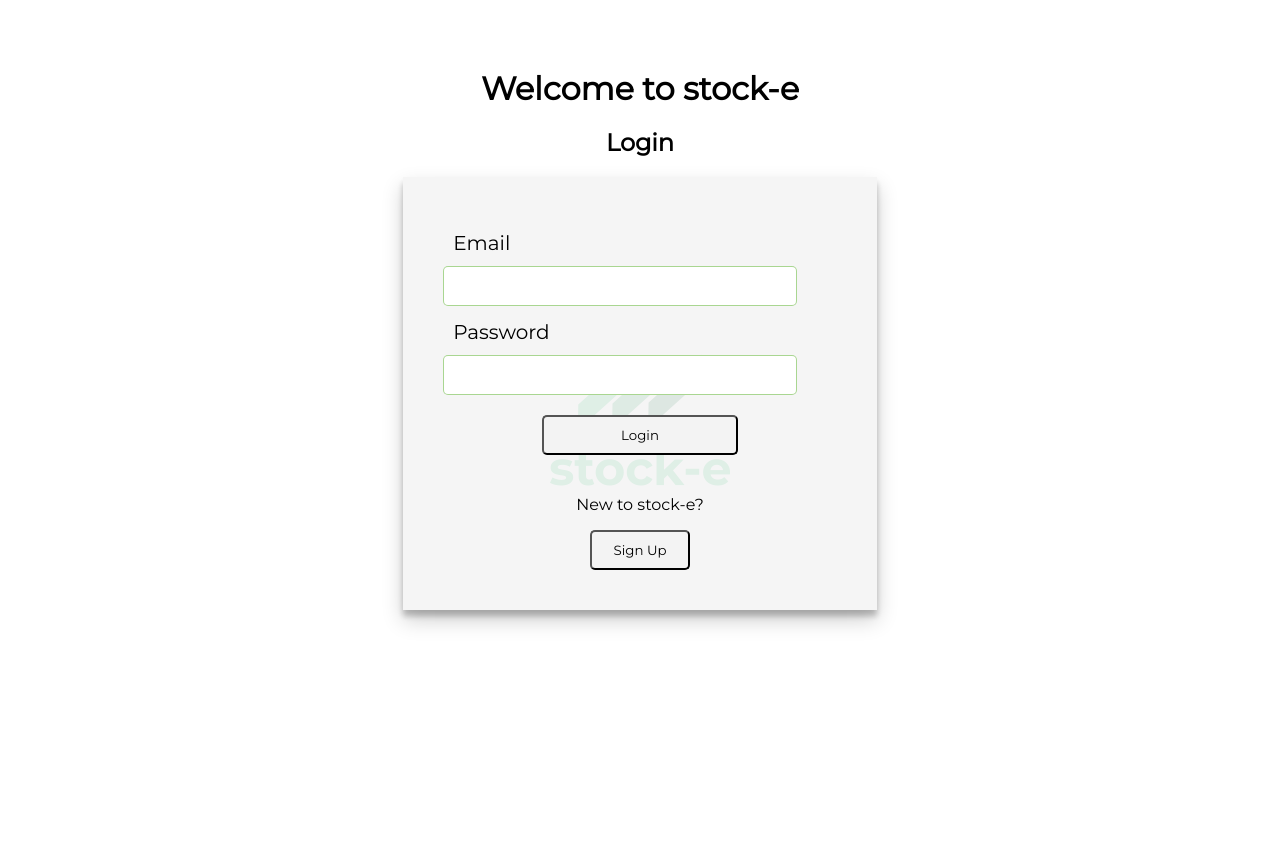
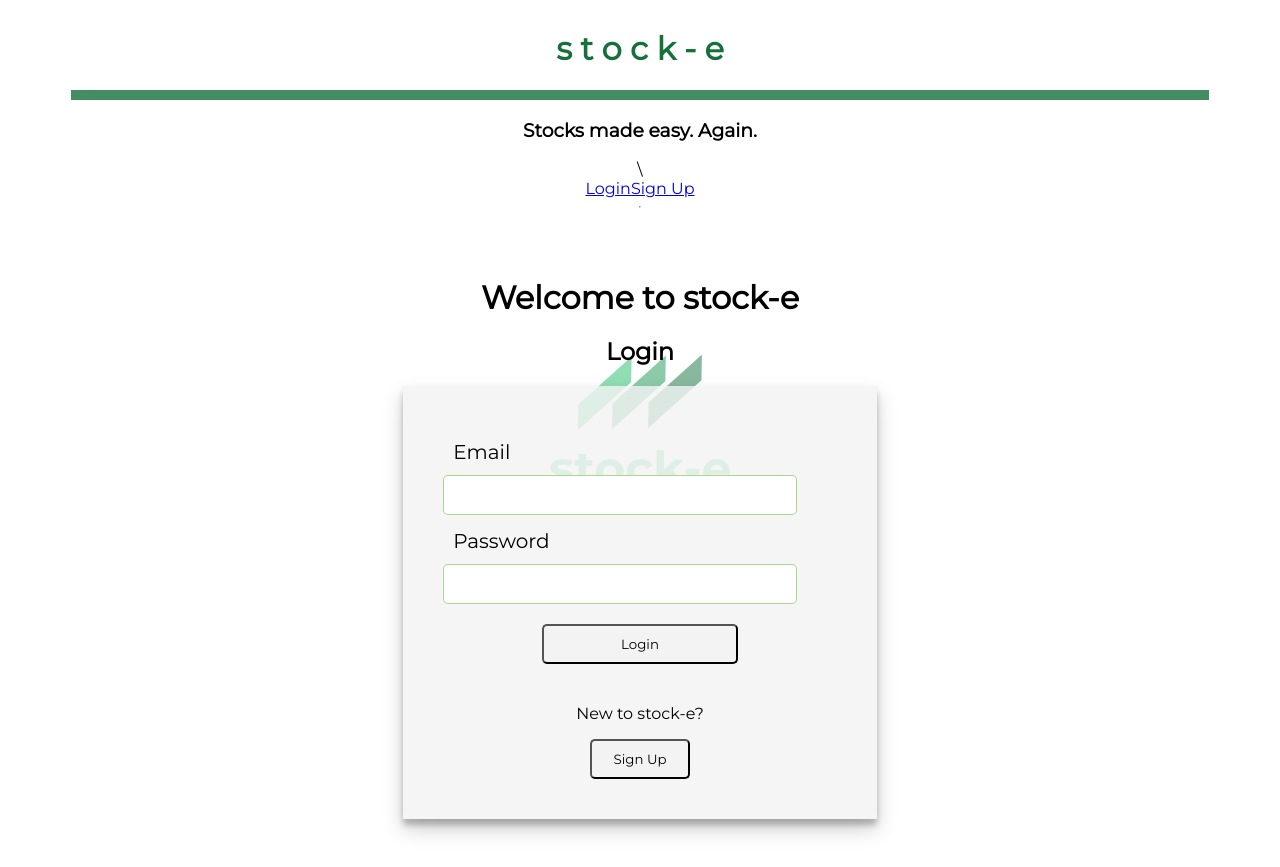
Before and after one commit to danerbland/stock-e, a React app: page /orders in a window 1280 px wide. Before the commit the page ends 800 px from the top, so only its background shows below. Built offline with nearby package versions, Linux system fonts and the light colour scheme; no server answers.

Commit message:
added nav

```diff
--- a/client/app.js
+++ b/client/app.js
@@ -1,6 +1,6 @@
 import React from 'react'
 
-import {Navbar} from './components'
+import {NavBar} from './components'
 import Routes from './routes'
 
 const App = () => {
@@ -10,7 +10,7 @@
   return (
     <div id='top-container'>
       <div id="background-image" className="background-image fadein" />
-      {/* <Navbar /> */}
+      <NavBar />
       <Routes />
     </div>
   )
--- a/client/components/index.js
+++ b/client/components/index.js
@@ -9,3 +9,4 @@
 export {Portfolio} from './portfolio'
 export {Trade} from './trade'
 export {Orders} from './orders'
+export {NavBar} from './navbar.js'
--- /dev/null
+++ b/client/components/navbar.css
@@ -0,0 +1,11 @@
+.nav-container{
+  display: flex;
+  flex-flow: column nowrap;
+  align-items: center;
+  justify-content: space-between;
+  width: 100%;
+}
+
+.nav-header{
+  color: var(--dark-green)
+}
--- a/client/components/navbar.js
+++ b/client/components/navbar.js
@@ -0,0 +1,55 @@
+import React from 'react'
+import PropTypes from 'prop-types'
+import {connect} from 'react-redux'
+import {Link} from 'react-router-dom'
+import {logout} from '../store'
+import './navbar.css'
+
+const DisconnectedNavBar = ({handleClick, isLoggedIn}) => (
+  <div className="nav-container">
+    <h1 className="nav-header">s t o c k - e</h1>
+    <div className="divider" />
+    <h3 className="nav-sub-header">Stocks made easy. Again.</h3>
+\
+
+    <nav className="login-nav">
+      {isLoggedIn ? (
+        <div>
+          {/* The navbar will show these links after you log in */}
+          <div>
+          <Link to="/portfolio">Portfolio</Link>
+          <Link to="/orders">Orders</Link>
+          </div>
+          <a href="#" onClick={handleClick}>
+            Logout
+          </a>
+        </div>
+      ) : (
+        <div>
+          {/* The navbar will show these links before you log in */}
+          <Link to="/login">Login</Link>
+          <Link to="/signup">Sign Up</Link>
+        </div>
+      )}
+    </nav>
+    <hr />
+  </div>
+)
+
+const mapStateToProps = state => ({
+  isLoggedIn: !!state.user.id,
+})
+
+const mapDispatchToProps = dispatch => ({
+  logOut: () => dispatch(logout()),
+})
+
+export const NavBar =  connect(mapStateToProps, mapDispatchToProps)(DisconnectedNavBar)
+
+/**
+ * PROP TYPES
+ */
+DisconnectedNavBar.propTypes = {
+  handleClick: PropTypes.func.isRequired,
+  isLoggedIn: PropTypes.bool.isRequired
+}
--- a/client/components/orders/orders.css
+++ b/client/components/orders/orders.css
@@ -8,3 +8,7 @@
   background-color: #FFFFFFdd;
   padding: 20px;
 }
+
+.order-list-item{
+
+}
```
